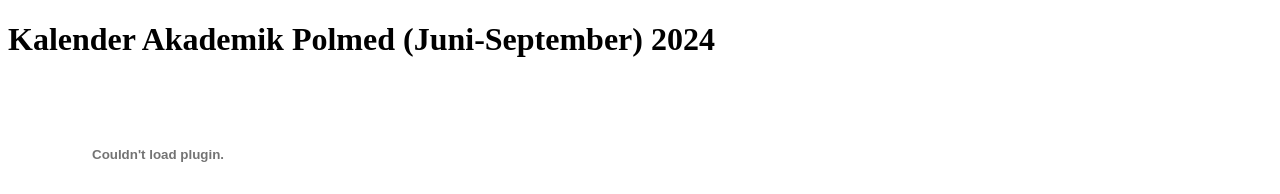
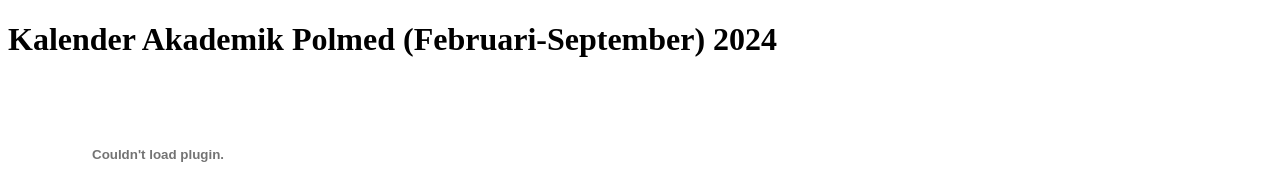
Before and after one commit to krasyid822/KalenderAkademikPolmed, a plain HTML site: page index.html in a window 1280 px wide. Shown: the top 194 px of the page. Drawn offline with Linux system fonts and the light colour scheme.

Commit message:
Update index.html

```diff
--- a/index.html
+++ b/index.html
@@ -3,10 +3,10 @@
 <head>
     <meta charset="UTF-8">
     <meta name="viewport" content="width=device-width, initial-scale=1.0">
-    <title>Kalender Akademik Polmed (Juni-September) 2024</title>
+    <title>Kalender Akademik Polmed (Februari-September) 2024</title>
 </head>
 <body>
-    <h1>Kalender Akademik Polmed (Juni-September) 2024</h1>
+    <h1>Kalender Akademik Polmed (Februari-September) 2024</h1>
     <embed src="Kalender-Akademik-Sem-B-T.A.-2023-2024.pdf">
     <a href="Kalender-Akademik-Sem-B-T.A.-2023-2024.pdf"><button>Save Calendar</button></a>
     Kata Kunci: <a target="_blank" href="https://www.google.com/search?q=kalender+akademik+politeknik+negeri%C2%A0medan&sca_esv=596e0973366fc7fa&sxsrf=ACQVn0_2pPmjUU_UPQSoqajEQhkyZO3hEg%3A1711683778587&source=hp&ei=wjgGZsu1IYm6seMPlf234AQ&iflsig=ANes7DEAAAAAZgZG0hP_9iKxjxRngja6jexyZSM5NXUk&ved=0ahUKEwjLntr8xpiFAxUJXWwGHZX-DUwQ4dUDCBU&uact=5&oq=kalender+akademik+politeknik+negeri%C2%A0medan&gs_lp=Egdnd3Mtd2l6IiprYWxlbmRlciBha2FkZW1payBwb2xpdGVrbmlrIG5lZ2VyacKgbWVkYW4yChAjGIAEGIoFGCdI8BFQtghYtghwAXgAkAEAmAGOAaABjgGqAQMwLjG4AQPIAQD4AQL4AQGYAgKgApkBqAIKwgIHECMY6gIYJ5gDCZIHAzEuMaAH3wI&sclient=gws-wiz"><i>kalender akademik politeknik negeri medan</i></a>
```
